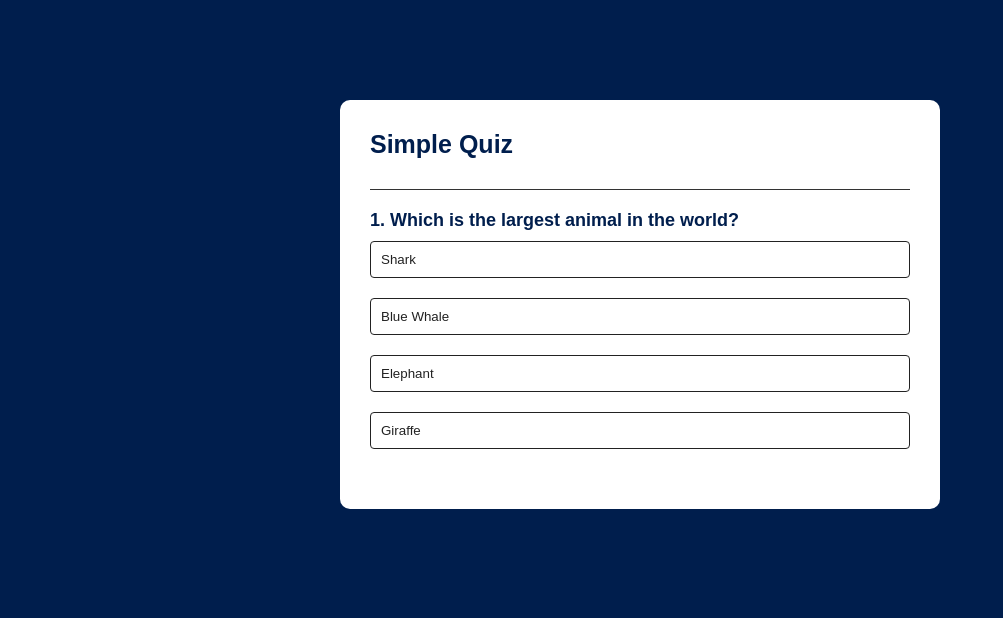
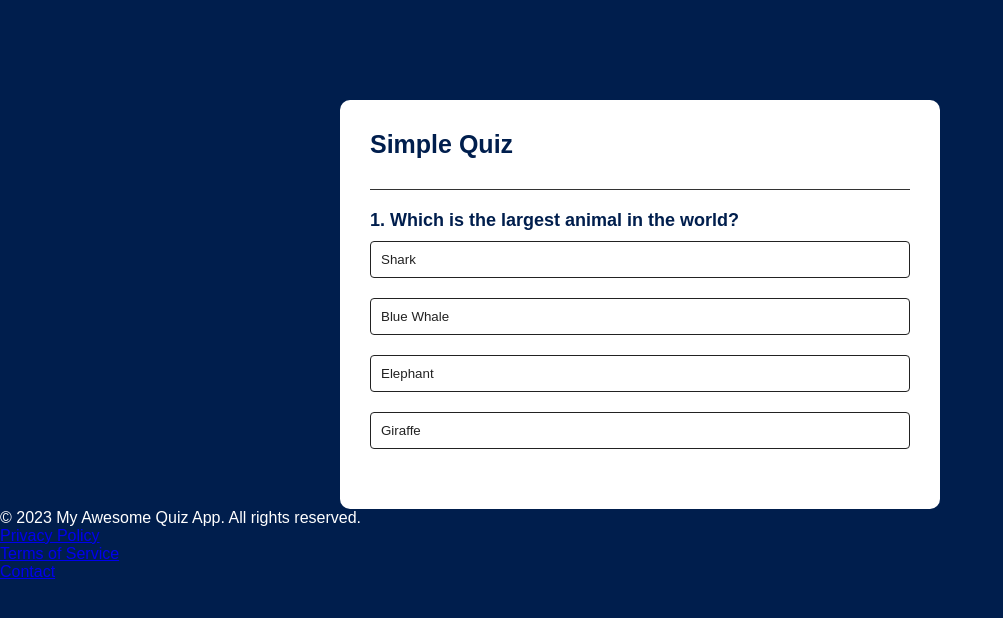
Before and after one commit to JLamols/quiz, a plain HTML site: page index.html in a window 1280 px wide. Shown: the whole page, without its empty margins (0-1003 px from the left). Drawn offline with Linux system fonts and the light colour scheme.

Commit message:
Update index.html

```diff
--- a/index.html
+++ b/index.html
@@ -24,3 +24,19 @@
     <script src="script.js"></script>
 </body>
 </html>
+    </div>
+
+    <footer>
+        <div class="footer-content">
+            <p>&copy; 2023 My Awesome Quiz App. All rights reserved.</p>
+            <ul class="footer-links">
+                <li><a href="#">Privacy Policy</a></li>
+                <li><a href="#">Terms of Service</a></li>
+                <li><a href="#">Contact</a></li>
+            </ul>
+        </div>
+    </footer>
+
+    <script src="script.js"></script>
+</body>
+</html>
```
